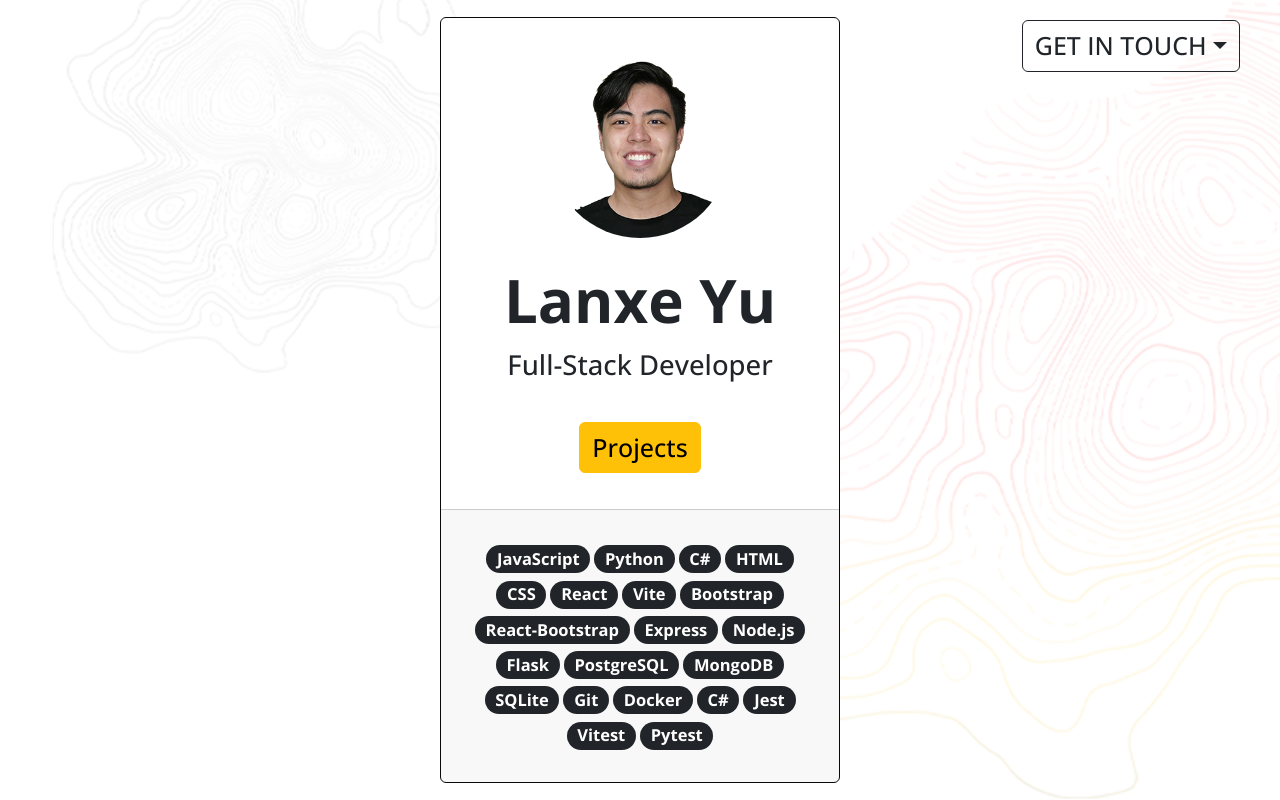
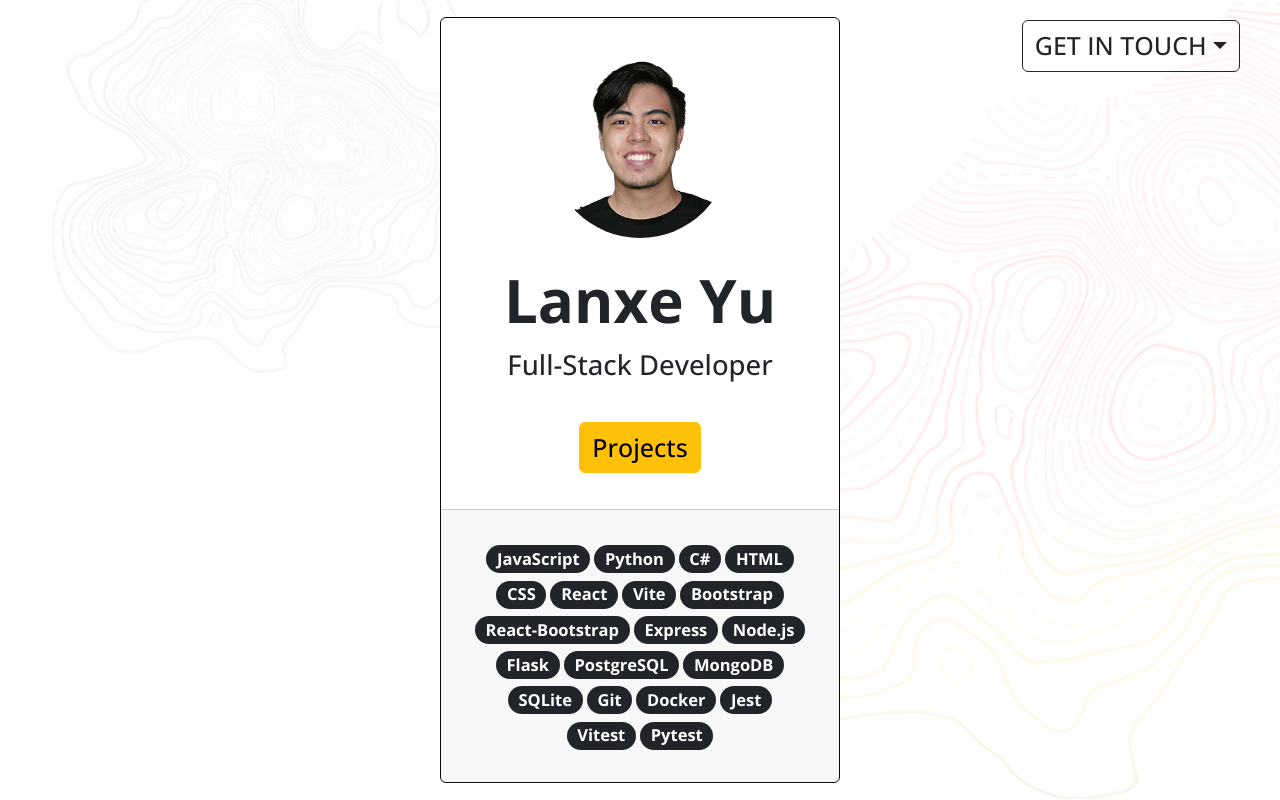
Before and after one commit to lanxeyu/portfolio-website, a React (Vite) app: page / in a window 1280 px wide. Built offline with nearby package versions, Linux system fonts and the light colour scheme.

Commit message:
Remove duplicate badge

```diff
--- a/src/components/MainCard/index.jsx
+++ b/src/components/MainCard/index.jsx
@@ -46,7 +46,6 @@ const MainCard = () => {
           <Badge pill className="badge" bg="dark">SQLite</Badge>
           <Badge pill className="badge" bg="dark">Git</Badge>
           <Badge pill className="badge" bg="dark">Docker</Badge>
-          <Badge pill className="badge" bg="dark">C#</Badge>
           <Badge pill className="badge" bg="dark">Jest</Badge>
           <Badge pill className="badge" bg="dark">Vitest</Badge>
           <Badge pill className="badge" bg="dark">Pytest</Badge>
```
